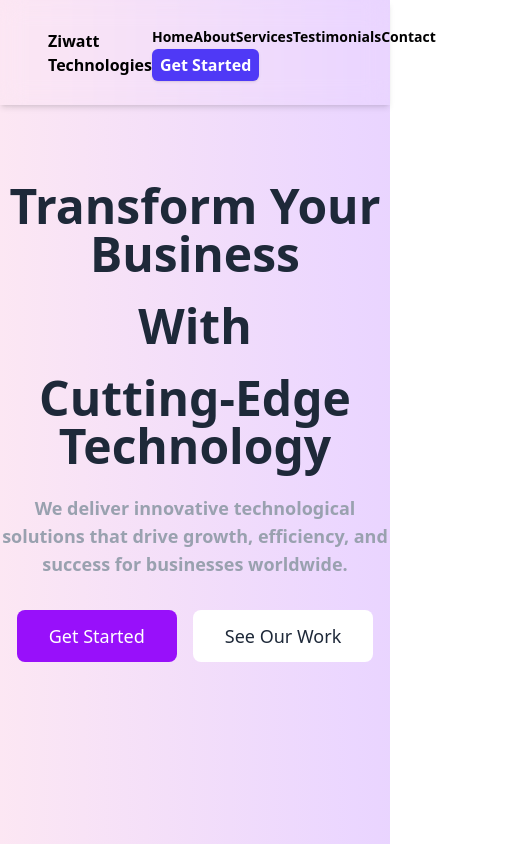
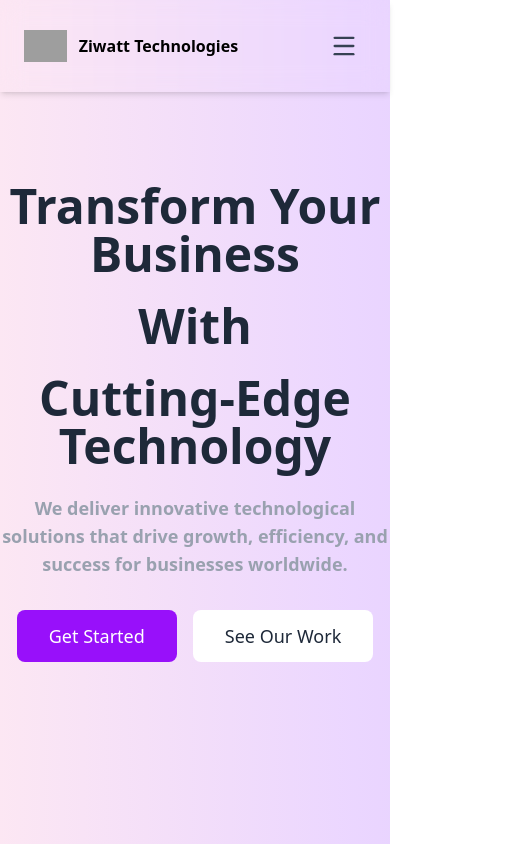
Before and after one commit to mumbimuthiga/ziwatt_technologies, a React (Vite) app: page / in a window 390 px wide. Shown: the top 844 px of the page, 518 px wide, since content can reach past the window. Built offline with nearby package versions, Linux system fonts and the light colour scheme; grey boxes are pictures that could not be loaded.

Commit message:
Header updated

```diff
--- a/package.json
+++ b/package.json
@@ -11,6 +11,7 @@
   },
   "dependencies": {
     "@tailwindcss/vite": "^4.1.14",
+    "lucide-react": "^0.548.0",
     "react": "^19.1.1",
     "react-dom": "^19.1.1"
   },
--- a/src/App.jsx
+++ b/src/App.jsx
@@ -9,7 +9,7 @@ import Footer from "./components/Footer";
 
 function App() {
   return (
-    <div>
+    <div className="min-h-screen w-full overflow-x-hidden">
       <Header />
       <Hero />
       <Services />
--- a/src/components/Header.jsx
+++ b/src/components/Header.jsx
@@ -1,6 +1,9 @@
-import React from "react";
+import React, { useState } from "react";
+import { Menu, X } from "lucide-react"; // install via: npm install lucide-react
 
 const Header = () => {
+  const [menuOpen, setMenuOpen] = useState(false);
+
   return (
     <div className="bg-purple-100 text-black dark:text-white">
       <header className="fixed inset-x-0 top-0 z-50 box-border backdrop-blur-md shadow-md">
@@ -8,42 +11,84 @@ const Header = () => {
           aria-label="Global"
           className="flex items-center justify-between p-6 lg:px-8"
         >
-          <div className="flex lg:flex-1 gap-x-6">
+          {/* Logo + Title */}
+          <div className="flex flex-1 items-center gap-x-3">
             <a href="#" className="-m-1.5 p-1.5">
               <span className="sr-only">Ziwatt Technologies</span>
               <img
                 src="https://tailwindcss.com/plus-assets/img/logos/mark.svg?color=indigo&shade=600"
-                alt=""
+                alt="Logo"
                 className="h-8 w-auto"
               />
             </a>
             <h4 className="font-semibold">Ziwatt Technologies</h4>
           </div>
-          <div className="lg:flex lg:gap-x-12">
-            <a href="#" className="text-sm leading-6 font-semibold">
+
+          {/* Mobile Menu Button */}
+          <div className="flex lg:hidden">
+            <button
+              type="button"
+              onClick={() => setMenuOpen(!menuOpen)}
+              className="p-2 text-gray-700 hover:text-indigo-600"
+            >
+              {menuOpen ? <X size={28} /> : <Menu size={28} />}
+            </button>
+          </div>
+
+          {/* Desktop Menu */}
+          <div className="hidden lg:flex lg:items-center lg:gap-x-8">
+            <a href="#" className="text-sm font-semibold leading-6">
               Home
             </a>
-            <a href="#" className="text-sm leading-6 font-semibold">
+            <a href="#" className="text-sm font-semibold leading-6">
               About
             </a>
-            <a href="#" className="text-sm leading-6 font-semibold">
+            <a href="#" className="text-sm font-semibold leading-6">
               Services
             </a>
-            <a href="#" className="text-sm leading-6 font-semibold">
+            <a href="#" className="text-sm font-semibold leading-6">
               Testimonials
             </a>
-            <a href="#" className="text-sm leading-6 font-semibold">
+            <a href="#" className="text-sm font-semibold leading-6">
               Contact
             </a>
-             <a
+            <a
               href="#"
-              className="inline-flex items-center px-2 py-1 rounded-md bg-indigo-600 text-white font-semibold shadow-sm hover:bg-indigo-700 focus:outline-none focus-visible:ring-2 focus-visible:ring-offset-2 focus-visible:ring-indigo-500 transition-colors duration-150"
-              role="button"
+              className="inline-flex items-center px-3 py-1.5 rounded-md bg-indigo-600 text-white font-semibold shadow-sm hover:bg-indigo-700 transition"
             >
               Get Started
             </a>
           </div>
         </nav>
+
+        {/* Mobile Dropdown Menu */}
+        {menuOpen && (
+          <div className="lg:hidden bg-purple-100 border-t border-gray-200">
+            <nav className="flex flex-col items-start px-6 py-4 space-y-3">
+              <a href="#" className="text-sm font-semibold">
+                Home
+              </a>
+              <a href="#" className="text-sm font-semibold">
+                About
+              </a>
+              <a href="#" className="text-sm font-semibold">
+                Services
+              </a>
+              <a href="#" className="text-sm font-semibold">
+                Testimonials
+              </a>
+              <a href="#" className="text-sm font-semibold">
+                Contact
+              </a>
+              <a
+                href="#"
+                className="inline-flex items-center px-3 py-1.5 rounded-md bg-indigo-600 text-white font-semibold shadow-sm hover:bg-indigo-700 transition"
+              >
+                Get Started
+              </a>
+            </nav>
+          </div>
+        )}
       </header>
     </div>
   );
```
Also changed, not shown: 1 other file (tests, documents, lock files or other folders).
